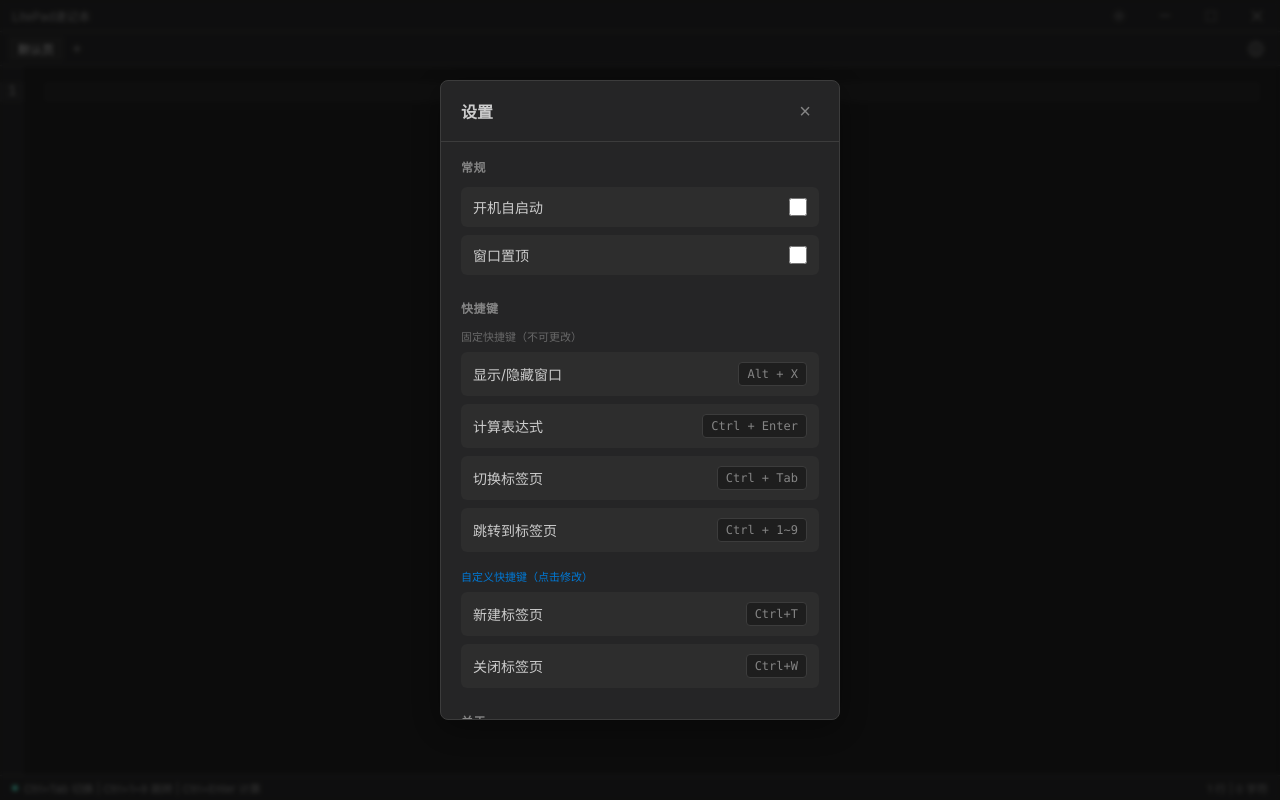
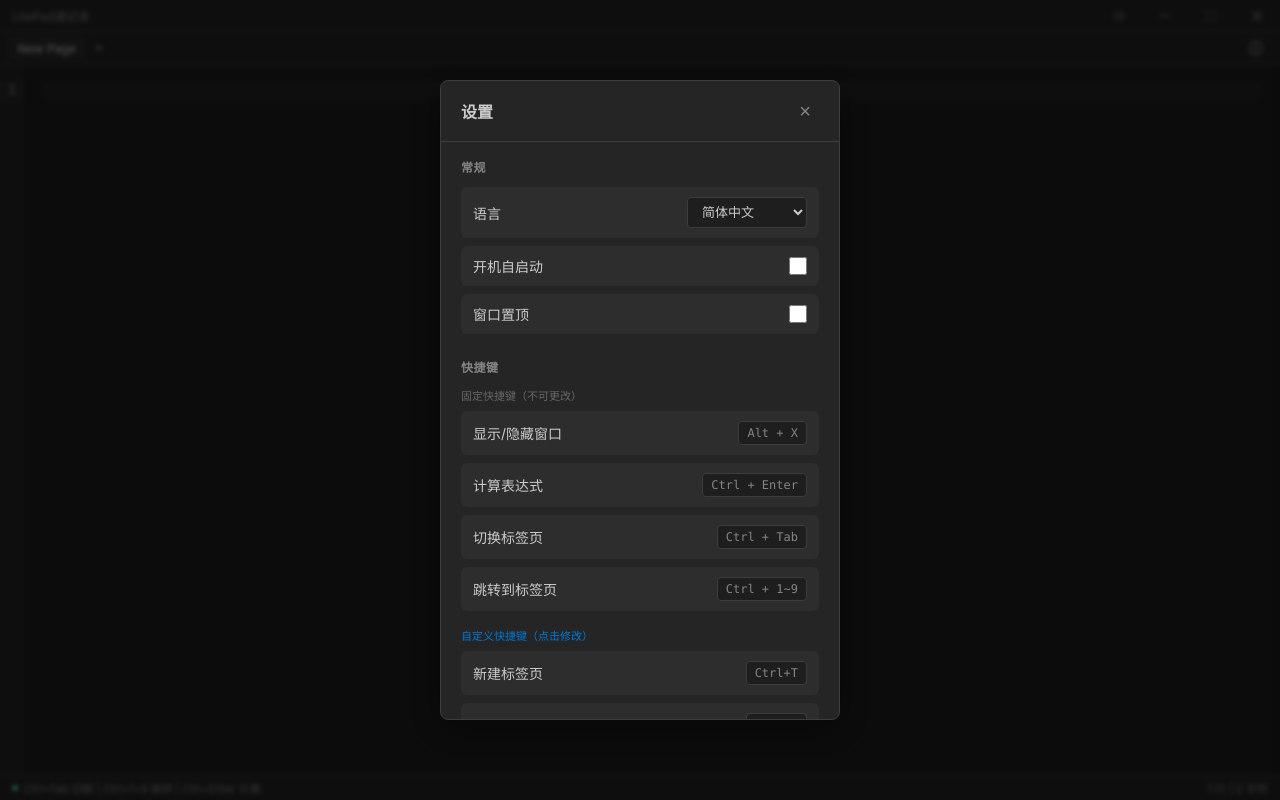
Before and after one commit to L0dyv/LitePad, a React (Vite) app: page / in a window 1280 px wide. Both pictures are taken after a click on the button 1256 px from the left and 48 px from the top of the page. Built offline with nearby package versions, Linux system fonts and the light colour scheme.

Commit message:
feat: add i18n internationalization support with Chinese and English languages

```diff
--- a/package.json
+++ b/package.json
@@ -17,9 +17,11 @@
         "@codemirror/state": "^6.5.3",
         "@codemirror/view": "^6.39.7",
         "electron-store": "^11.0.2",
+        "i18next": "^25.7.3",
         "mathjs": "^15.1.0",
         "react": "^18.2.0",
         "react-dom": "^18.2.0",
+        "react-i18next": "^16.5.0",
         "uuid": "^13.0.0"
     },
     "devDependencies": {
--- a/src/App.tsx
+++ b/src/App.tsx
@@ -1,4 +1,5 @@
 import { useState, useEffect, useCallback, useRef } from 'react'
+import { useTranslation } from 'react-i18next'
 import { Editor } from './components/Editor'
 import { TabBar } from './components/TabBar'
 import { TitleBar } from './components/TitleBar'
@@ -8,6 +9,7 @@ import { loadData, saveData, createTab, AppData, loadShortcuts, ShortcutSettings
 import './styles/App.css'
 
 function App() {
+    const { t } = useTranslation()
     const [data, setData] = useState<AppData>(() => loadData())
     const [shortcuts, setShortcuts] = useState<ShortcutSettings>(() => loadShortcuts())
     const [statusBarSettings, setStatusBarSettings] = useState<StatusBarSettings>(() => loadStatusBar())
@@ -50,12 +52,12 @@ function App() {
 
     // 添加标签页
     const handleTabAdd = useCallback(() => {
-        const newTab = createTab()
+        const newTab = createTab(t('tabBar.newPage'))
         setData(prev => ({
             tabs: [...prev.tabs, newTab],
             activeTabId: newTab.id
         }))
-    }, [])
+    }, [t])
 
     // 切换到下一个标签页
     const handleNextTab = useCallback(() => {
--- a/src/components/Settings.css
+++ b/src/components/Settings.css
@@ -171,8 +171,15 @@
 }
 
 @keyframes pulse {
-    0%, 100% { opacity: 1; }
-    50% { opacity: 0.7; }
+
+    0%,
+    100% {
+        opacity: 1;
+    }
+
+    50% {
+        opacity: 0.7;
+    }
 }
 
 /* 快捷键输入容器 */
@@ -203,3 +210,24 @@
     color: var(--text-primary);
     border-color: var(--text-secondary);
 }
+
+/* 语言选择下拉框 */
+.settings-select {
+    padding: 6px 10px;
+    background: var(--bg-primary);
+    border: 1px solid var(--border);
+    border-radius: 4px;
+    color: var(--text-primary);
+    font-size: 13px;
+    cursor: pointer;
+    outline: none;
+    min-width: 120px;
+}
+
+.settings-select:hover {
+    border-color: var(--text-secondary);
+}
+
+.settings-select:focus {
+    border-color: var(--accent);
+}
--- a/src/components/Settings.tsx
+++ b/src/components/Settings.tsx
@@ -1,5 +1,7 @@
 import { useState, useEffect, useCallback } from 'react'
+import { useTranslation } from 'react-i18next'
 import { loadShortcuts, saveShortcuts, ShortcutSettings, DEFAULT_SHORTCUTS } from '../utils/storage'
+import { changeLanguage, getCurrentLanguage } from '../i18n/i18n'
 import './Settings.css'
 
 interface SettingsProps {
@@ -33,10 +35,12 @@ function eventToShortcut(e: KeyboardEvent): string | null {
 }
 
 export function Settings({ isOpen, onClose, onShortcutsChange }: SettingsProps) {
+    const { t } = useTranslation()
     const [autoLaunch, setAutoLaunch] = useState(false)
     const [alwaysOnTop, setAlwaysOnTop] = useState(false)
     const [shortcuts, setShortcuts] = useState<ShortcutSettings>(() => loadShortcuts())
     const [recording, setRecording] = useState<keyof ShortcutSettings | null>(null)
+    const [currentLang, setCurrentLang] = useState(() => getCurrentLanguage())
 
     useEffect(() => {
         // 获取当前设置
@@ -46,6 +50,8 @@ export function Settings({ isOpen, onClose, onShortcutsChange }: SettingsProps)
         })
         // 加载快捷键配置
         setShortcuts(loadShortcuts())
+        // 获取当前语言
+        setCurrentLang(getCurrentLanguage())
     }, [isOpen])
 
     // 录制快捷键
@@ -91,6 +97,11 @@ export function Settings({ isOpen, onClose, onShortcutsChange }: SettingsProps)
         window.electronAPI?.setAlwaysOnTop(checked)
     }
 
+    const handleLanguageChange = (lang: string) => {
+        setCurrentLang(lang)
+        changeLanguage(lang)
+    }
+
     const handleResetShortcut = useCallback((key: keyof ShortcutSettings) => {
         const newShortcuts = { ...shortcuts, [key]: DEFAULT_SHORTCUTS[key] }
         setShortcuts(newShortcuts)
@@ -108,14 +119,25 @@ export function Settings({ isOpen, onClose, onShortcutsChange }: SettingsProps)
         <div className="settings-overlay" onClick={onClose}>
             <div className="settings-panel" onClick={(e) => e.stopPropagation()}>
                 <div className="settings-header">
-                    <h2>设置</h2>
+                    <h2>{t('settings.title')}</h2>
                     <button className="settings-close" onClick={onClose}>×</button>
                 </div>
                 <div className="settings-content">
                     <div className="settings-section">
-                        <h3>常规</h3>
+                        <h3>{t('settings.general')}</h3>
                         <label className="settings-item">
-                            <span>开机自启动</span>
+                            <span>{t('settings.language')}</span>
+                            <select
+                                value={currentLang}
+                                onChange={(e) => handleLanguageChange(e.target.value)}
+                                className="settings-select"
+                            >
+                                <option value="zh">{t('languages.zh')}</option>
+                                <option value="en">{t('languages.en')}</option>
+                            </select>
+                        </label>
+                        <label className="settings-item">
+                            <span>{t('settings.autoLaunch')}</span>
                             <input
                                 type="checkbox"
                                 checked={autoLaunch}
@@ -123,7 +145,7 @@ export function Settings({ isOpen, onClose, onShortcutsChange }: SettingsProps)
                             />
                         </label>
                         <label className="settings-item">
-                            <span>窗口置顶</span>
+                            <span>{t('settings.alwaysOnTop')}</span>
                             <input
                                 type="checkbox"
                                 checked={alwaysOnTop}
@@ -132,69 +154,69 @@ export function Settings({ isOpen, onClose, onShortcutsChange }: SettingsProps)
                         </label>
                     </div>
                     <div className="settings-section">
-                        <h3>快捷键</h3>
-                        <p className="settings-hint">固定快捷键（不可更改）</p>
+                        <h3>{t('settings.shortcuts')}</h3>
+                        <p className="settings-hint">{t('settings.fixedShortcuts')}</p>
                         <div className="settings-item readonly">
-                            <span>显示/隐藏窗口</span>
+                            <span>{t('settings.showHideWindow')}</span>
                             <kbd>Alt + X</kbd>
                         </div>
                         <div className="settings-item readonly">
-                            <span>计算表达式</span>
+                            <span>{t('settings.calculate')}</span>
                             <kbd>Ctrl + Enter</kbd>
                         </div>
                         <div className="settings-item readonly">
-                            <span>切换标签页</span>
+                            <span>{t('settings.switchTab')}</span>
                             <kbd>Ctrl + Tab</kbd>
                         </div>
                         <div className="settings-item readonly">
-                            <span>跳转到标签页</span>
+                            <span>{t('settings.jumpToTab')}</span>
                             <kbd>Ctrl + 1~9</kbd>
                         </div>
 
-                        <p className="settings-hint custom">自定义快捷键（点击修改）</p>
+                        <p className="settings-hint custom">{t('settings.customShortcuts')}</p>
                         <div className="settings-item editable">
-                            <span>新建标签页</span>
+                            <span>{t('settings.newTab')}</span>
                             <div className="shortcut-input">
                                 <kbd
                                     className={recording === 'newTab' ? 'recording' : ''}
                                     onClick={() => startRecording('newTab')}
                                 >
-                                    {recording === 'newTab' ? '按下快捷键...' : shortcuts.newTab}
+                                    {recording === 'newTab' ? t('settings.pressShortcut') : shortcuts.newTab}
                                 </kbd>
                                 {shortcuts.newTab !== DEFAULT_SHORTCUTS.newTab && (
                                     <button
                                         className="reset-btn"
                                         onClick={() => handleResetShortcut('newTab')}
-                                        title="恢复默认"
+                                        title={t('settings.resetDefault')}
                                     >↺</button>
                                 )}
                             </div>
                         </div>
                         <div className="settings-item editable">
-                            <span>关闭标签页</span>
+                            <span>{t('settings.closeTab')}</span>
                             <div className="shortcut-input">
                                 <kbd
                                     className={recording === 'closeTab' ? 'recording' : ''}
                                     onClick={() => startRecording('closeTab')}
                                 >
-                                    {recording === 'closeTab' ? '按下快捷键...' : shortcuts.closeTab}
+                                    {recording === 'closeTab' ? t('settings.pressShortcut') : shortcuts.closeTab}
                                 </kbd>
                                 {shortcuts.closeTab !== DEFAULT_SHORTCUTS.closeTab && (
                                     <button
                                         className="reset-btn"
                                         onClick={() => handleResetShortcut('closeTab')}
-                                        title="恢复默认"
+                                        title={t('settings.resetDefault')}
                                     >↺</button>
                                 )}
                             </div>
                         </div>
                     </div>
                     <div className="settings-section">
-                        <h3>关于</h3>
+                        <h3>{t('settings.about')}</h3>
                         <div className="settings-about">
-                            <p><strong>LitePad速记本</strong></p>
-                            <p>版本 0.1.0</p>
-                            <p className="text-muted">一个快速、本地的速效记事本</p>
+                            <p><strong>{t('app.title')}</strong></p>
+                            <p>{t('settings.version')} 0.1.0</p>
+                            <p className="text-muted">{t('app.description')}</p>
                         </div>
                     </div>
                 </div>
--- a/src/components/StatusBar.tsx
+++ b/src/components/StatusBar.tsx
@@ -1,4 +1,5 @@
 import { useState } from 'react'
+import { useTranslation } from 'react-i18next'
 import { ContextMenu, MenuItem } from './ContextMenu'
 import { StatusBarSettings, saveStatusBar } from '../utils/storage'
 import './StatusBar.css'
@@ -11,6 +12,7 @@ interface StatusBarProps {
 }
 
 export function StatusBar({ lineCount, charCount, settings, onSettingsChange }: StatusBarProps) {
+    const { t } = useTranslation()
     const [contextMenu, setContextMenu] = useState<{ visible: boolean; x: number; y: number }>({
         visible: false,
         x: 0,
@@ -38,17 +40,17 @@ export function StatusBar({ lineCount, charCount, settings, onSettingsChange }:
 
     const getContextMenuItems = (): MenuItem[] => [
         {
-            label: '显示快捷键提示',
+            label: t('statusBar.showShortcuts'),
             checked: settings.showShortcuts,
             onClick: () => toggleSetting('showShortcuts')
         },
         {
-            label: '显示行数',
+            label: t('statusBar.showLineCount'),
             checked: settings.showLineCount,
             onClick: () => toggleSetting('showLineCount')
         },
         {
-            label: '显示字符数',
+            label: t('statusBar.showCharCount'),
             checked: settings.showCharCount,
             onClick: () => toggleSetting('showCharCount')
         }
@@ -58,13 +60,13 @@ export function StatusBar({ lineCount, charCount, settings, onSettingsChange }:
         <>
             <footer className="app-footer" onContextMenu={handleContextMenu}>
                 {settings.showShortcuts && (
-                    <span className="status">Ctrl+Tab 切换 | Ctrl+1~9 跳转 | Ctrl+Enter 计算</span>
+                    <span className="status">{t('statusBar.shortcutHint')}</span>
                 )}
                 <span className="status-spacer" />
                 <span className="char-count">
-                    {settings.showLineCount && `${lineCount} 行`}
+                    {settings.showLineCount && t('statusBar.lines', { count: lineCount })}
                     {settings.showLineCount && settings.showCharCount && ' | '}
-                    {settings.showCharCount && `${charCount} 字符`}
+                    {settings.showCharCount && t('statusBar.chars', { count: charCount })}
                 </span>
             </footer>
             {contextMenu.visible && (
--- a/src/components/TabBar.tsx
+++ b/src/components/TabBar.tsx
@@ -1,4 +1,5 @@
 import { useState, useRef, useEffect } from 'react'
+import { useTranslation } from 'react-i18next'
 import { Tab } from '../utils/storage'
 import { ContextMenu, MenuItem } from './ContextMenu'
 import './TabBar.css'
@@ -20,6 +21,7 @@ interface ContextMenuState {
 }
 
 export function TabBar({ tabs, activeTabId, onTabClick, onTabClose, onTabAdd, onTabRename }: TabBarProps) {
+    const { t } = useTranslation()
     const [editingId, setEditingId] = useState<string | null>(null)
     const [editValue, setEditValue] = useState('')
     const [contextMenu, setContextMenu] = useState<ContextMenuState>({
@@ -96,7 +98,7 @@ export function TabBar({ tabs, activeTabId, onTabClick, onTabClose, onTabAdd, on
 
         const items: MenuItem[] = [
             {
-                label: '重命名',
+                label: t('tabBar.rename'),
                 onClick: () => {
                     setEditingId(tab.id)
                     setEditValue(tab.title)
@@ -106,14 +108,14 @@ export function TabBar({ tabs, activeTabId, onTabClick, onTabClose, onTabAdd, on
 
         if (tabs.length > 1) {
             items.push({
-                label: '关闭',
+                label: t('tabBar.close'),
                 onClick: () => onTabClose(tab.id)
             })
 
             // 关闭右侧标签页
             if (tabIndex < tabs.length - 1) {
                 items.push({
-                    label: '关闭右侧标签页',
+                    label: t('tabBar.closeRight'),
                     onClick: () => {
                         tabs.slice(tabIndex + 1).forEach(t => onTabClose(t.id))
                     }
@@ -122,7 +124,7 @@ export function TabBar({ tabs, activeTabId, onTabClick, onTabClose, onTabAdd, on
 
             // 关闭其他标签页
             items.push({
-                label: '关闭其他标签页',
+                label: t('tabBar.closeOthers'),
                 onClick: () => {
                     tabs.filter(t => t.id !== tab.id).forEach(t => onTabClose(t.id))
                 }
--- /dev/null
+++ b/src/i18n/i18n.ts
@@ -0,0 +1,56 @@
+import i18n from 'i18next'
+import { initReactI18next } from 'react-i18next'
+import zh from './locales/zh.json'
+import en from './locales/en.json'
+
+// 语言存储键
+const LANGUAGE_KEY = 'flashpad-language'
+
+// 获取保存的语言设置
+function getSavedLanguage(): string {
+    try {
+        const saved = localStorage.getItem(LANGUAGE_KEY)
+        if (saved && ['zh', 'en'].includes(saved)) {
+            return saved
+        }
+    } catch (e) {
+        console.error('Failed to load language setting:', e)
+    }
+    return 'zh' // 默认中文
+}
+
+// 保存语言设置
+export function saveLanguage(lang: string): void {
+    try {
+        localStorage.setItem(LANGUAGE_KEY, lang)
+    } catch (e) {
+        console.error('Failed to save language setting:', e)
+    }
+}
+
+// 切换语言
+export function changeLanguage(lang: string): void {
+    i18n.changeLanguage(lang)
+    saveLanguage(lang)
+}
+
+// 获取当前语言
+export function getCurrentLanguage(): string {
+    return i18n.language || 'zh'
+}
+
+i18n
+    .use(initReactI18next)
+    .init({
+        resources: {
+            zh: { translation: zh },
+            en: { translation: en }
+        },
+        lng: getSavedLanguage(),
+        fallbackLng: 'zh',
+        interpolation: {
+            escapeValue: false
+        }
+    })
+
+export default i18n
--- /dev/null
+++ b/src/i18n/locales/en.json
@@ -0,0 +1,50 @@
+{
+    "app": {
+        "title": "LitePad",
+        "description": "A fast, local notepad for quick notes"
+    },
+    "settings": {
+        "title": "Settings",
+        "general": "General",
+        "language": "Language",
+        "autoLaunch": "Launch at startup",
+        "alwaysOnTop": "Always on top",
+        "shortcuts": "Shortcuts",
+        "fixedShortcuts": "Fixed shortcuts (cannot be changed)",
+        "customShortcuts": "Custom shortcuts (click to modify)",
+        "showHideWindow": "Show/Hide window",
+        "calculate": "Calculate expression",
+        "switchTab": "Switch tab",
+        "jumpToTab": "Jump to tab",
+        "newTab": "New tab",
+        "closeTab": "Close tab",
+        "pressShortcut": "Press shortcut...",
+        "resetDefault": "Reset to default",
+        "about": "About",
+        "version": "Version"
+    },
+    "statusBar": {
+        "showShortcuts": "Show shortcut hints",
+        "showLineCount": "Show line count",
+        "showCharCount": "Show character count",
+        "lines": "{{count}} lines",
+        "chars": "{{count}} chars",
+        "shortcutHint": "Ctrl+Tab Switch | Ctrl+1~9 Jump | Ctrl+Enter Calculate"
+    },
+    "tabBar": {
+        "rename": "Rename",
+        "close": "Close",
+        "closeRight": "Close tabs to the right",
+        "closeOthers": "Close other tabs",
+        "defaultPage": "Default",
+        "newPage": "New Page"
+    },
+    "titleBar": {
+        "switchToLight": "Switch to light mode",
+        "switchToDark": "Switch to dark mode"
+    },
+    "languages": {
+        "zh": "简体中文",
+        "en": "English"
+    }
+}
--- /dev/null
+++ b/src/i18n/locales/zh.json
@@ -0,0 +1,50 @@
+{
+    "app": {
+        "title": "LitePad速记本",
+        "description": "一个快速、本地的速效记事本"
+    },
+    "settings": {
+        "title": "设置",
+        "general": "常规",
+        "language": "语言",
+        "autoLaunch": "开机自启动",
+        "alwaysOnTop": "窗口置顶",
+        "shortcuts": "快捷键",
+        "fixedShortcuts": "固定快捷键（不可更改）",
+        "customShortcuts": "自定义快捷键（点击修改）",
+        "showHideWindow": "显示/隐藏窗口",
+        "calculate": "计算表达式",
+        "switchTab": "切换标签页",
+        "jumpToTab": "跳转到标签页",
+        "newTab": "新建标签页",
+        "closeTab": "关闭标签页",
+        "pressShortcut": "按下快捷键...",
+        "resetDefault": "恢复默认",
+        "about": "关于",
+        "version": "版本"
+    },
+    "statusBar": {
+        "showShortcuts": "显示快捷键提示",
+        "showLineCount": "显示行数",
+        "showCharCount": "显示字符数",
+        "lines": "{{count}} 行",
+        "chars": "{{count}} 字符",
+        "shortcutHint": "Ctrl+Tab 切换 | Ctrl+1~9 跳转 | Ctrl+Enter 计算"
+    },
+    "tabBar": {
+        "rename": "重命名",
+        "close": "关闭",
+        "closeRight": "关闭右侧标签页",
+        "closeOthers": "关闭其他标签页",
+        "defaultPage": "默认页",
+        "newPage": "新建页"
+    },
+    "titleBar": {
+        "switchToLight": "切换到亮色模式",
+        "switchToDark": "切换到暗色模式"
+    },
+    "languages": {
+        "zh": "简体中文",
+        "en": "English"
+    }
+}
--- a/src/main.tsx
+++ b/src/main.tsx
@@ -1,5 +1,6 @@
 import React from 'react'
 import ReactDOM from 'react-dom/client'
+import './i18n/i18n'
 import App from './App'
 import './styles/index.css'
 
--- a/src/utils/storage.ts
+++ b/src/utils/storage.ts
@@ -121,7 +121,8 @@ export function loadData(): AppData {
     }
 
     // 默认数据：一个空白标签页
-    const defaultTab = createTab('默认页')
+    // 注意：这里使用固定值，实际显示由 i18n 控制
+    const defaultTab = createTab()
     return {
         tabs: [defaultTab],
         activeTabId: defaultTab.id
@@ -138,10 +139,11 @@ export function saveData(data: AppData): void {
 }
 
 // 创建新标签页
-export function createTab(title: string = '新建页'): Tab {
+// 注意：title 参数可由调用方传入翻译后的文本
+export function createTab(title?: string): Tab {
     return {
         id: uuidv4(),
-        title,
+        title: title || 'New Page',
         content: '',
         createdAt: Date.now(),
         updatedAt: Date.now()
```
Also changed, not shown: src/components/TitleBar.tsx (+5 -7 lines), 1 other file (tests, documents, lock files or other folders).
